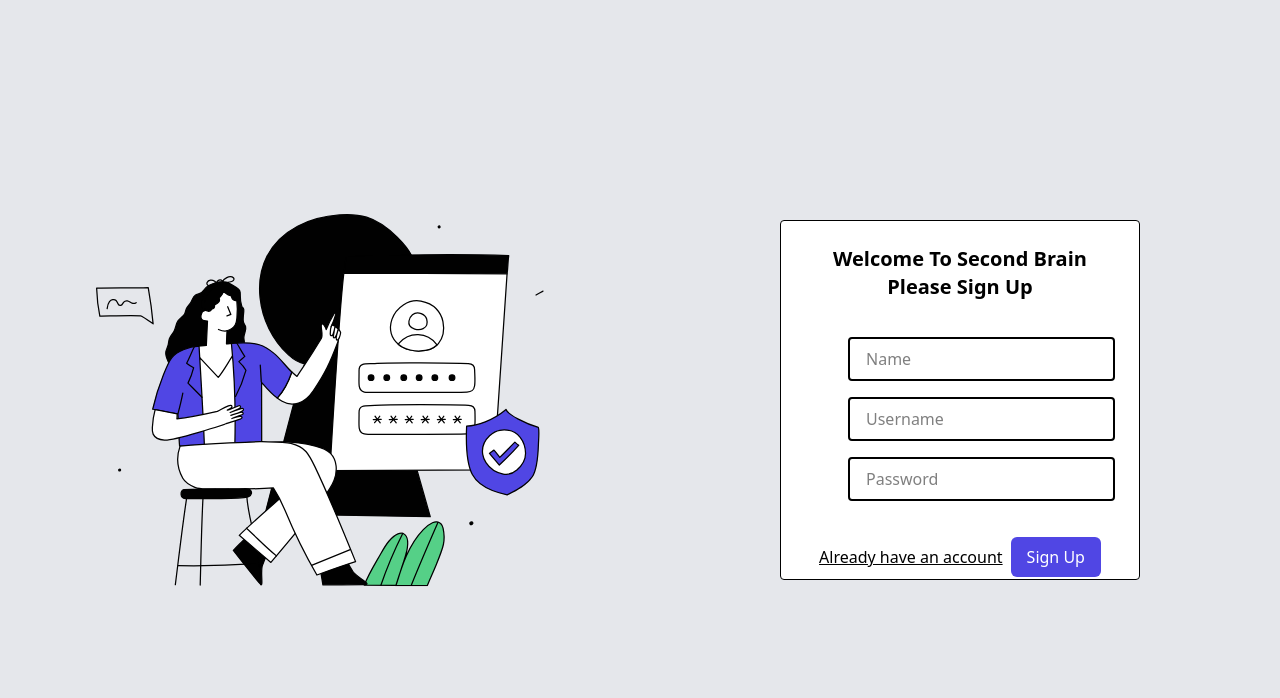
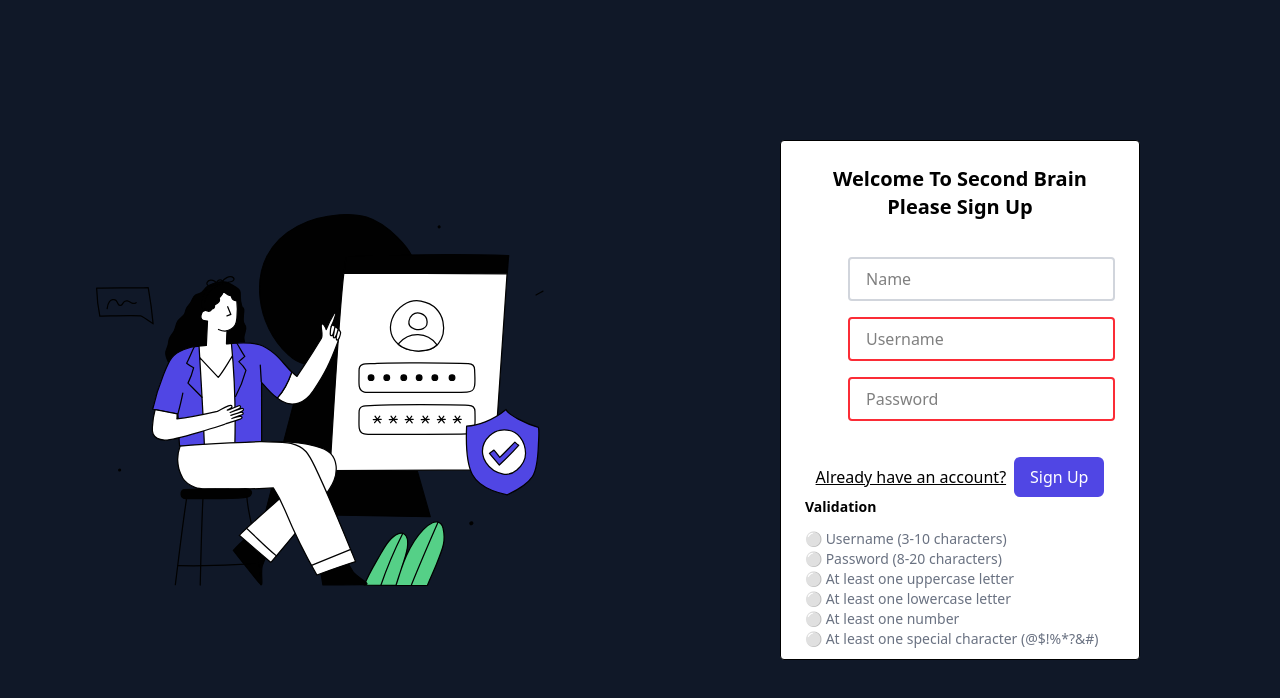
Before and after one commit to Arihant09x/Second-Brain, a React (Vite) app in the folder brainly-frontend/: page /Signup in a window 1280 px wide. Shown: the top 698 px of the page. Built offline with nearby package versions, Linux system fonts and the light colour scheme.

Commit message:
final change

```diff
--- a/brainly-frontend/package.json
+++ b/brainly-frontend/package.json
@@ -23,7 +23,8 @@
     "react-icon": "^1.0.0",
     "react-icons": "^5.4.0",
     "react-router-dom": "^7.1.5",
-    "react-spinners": "^0.15.0"
+    "react-spinners": "^0.15.0",
+    "zod": "^3.24.2"
   },
   "devDependencies": {
     "@eslint/js": "^9.19.0",
--- a/brainly-frontend/src/components/Input.tsx
+++ b/brainly-frontend/src/components/Input.tsx
@@ -4,17 +4,34 @@ interface InputOnchange {
   refence?: React.Ref<HTMLInputElement>;
   onFocus?: React.Ref<HTMLInputElement>;
   value?: string;
+  onChange?: (e: React.ChangeEvent<HTMLInputElement>) => void;
+  isValid?: boolean | null;
 }
-export function Input({ type, placeholder, refence, value }: InputOnchange) {
+
+export function Input({
+  type,
+  placeholder,
+  refence,
+  value,
+  onChange,
+  isValid = null,
+}: InputOnchange) {
   return (
     <div>
       <input
         placeholder={placeholder}
         type={type}
-        className="px-4 py-2 border-2 rounded m-2"
-        onFocus={placeholder}
+        className={`px-4 py-2 border-2 rounded m-2 ${
+          isValid === null
+            ? "border-gray-300"
+            : isValid
+              ? "border-green-500"
+              : "border-red-500"
+        }`}
+        onFocus={() => {}}
         ref={refence}
         value={value}
+        onChange={onChange}
       ></input>
     </div>
   );
--- a/brainly-frontend/src/pages/Signin.tsx
+++ b/brainly-frontend/src/pages/Signin.tsx
@@ -1,4 +1,6 @@
 import { useRef, useState } from "react";
+import { z } from "zod";
+
 import Button from "../components/Button";
 import { Input } from "../components/Input";
 import axios from "axios";
@@ -10,20 +12,59 @@ import login from "../assets/Secure-login.svg";
 
 export function Signin() {
   const [isLoading, setLoading] = useState(false);
+  const [username, setUsername] = useState("");
+  const [password, setPassword] = useState("");
+  const [validationChecks, setValidationChecks] = useState({
+    usernameLength: false,
+    passwordLength: false,
+    uppercase: false,
+    lowercase: false,
+    number: false,
+    specialChar: false,
+  });
+
+  const usernameSchema = z.string().min(3).max(10);
+  const passwordSchema = z
+    .string()
+    .min(8)
+    .max(20)
+    .regex(/[A-Z]/)
+    .regex(/[a-z]/)
+    .regex(/[0-9]/)
+    .regex(/[@$!%*?&#]/);
+
   const [errorMessage, setErrorMessage] = useState<string | null>(null);
   const [TrueOrFalse, setValue] = useState(false);
   const usernameRef = useRef<HTMLInputElement>(null);
   const passwordRef = useRef<HTMLInputElement>(null);
   const navigate = useNavigate();
 
+  function handleUsernameChange(e: React.ChangeEvent<HTMLInputElement>) {
+    setUsername(e.target.value);
+    setValidationChecks((prev) => ({
+      ...prev,
+      usernameLength: usernameSchema.safeParse(e.target.value).success,
+    }));
+  }
+
+  function handlePasswordChange(e: React.ChangeEvent<HTMLInputElement>) {
+    const value = e.target.value;
+    setPassword(value);
+    setValidationChecks({
+      passwordLength: value.length >= 8 && value.length <= 20,
+      uppercase: /[A-Z]/.test(value),
+      lowercase: /[a-z]/.test(value),
+      number: /[0-9]/.test(value),
+      specialChar: /[@$!%*?&#]/.test(value),
+      usernameLength: validationChecks.usernameLength, // Keep username validation
+    });
+  }
+
   async function signin() {
     try {
       setLoading(true);
-      const username = usernameRef.current?.value;
-      const password = passwordRef.current?.value;
-
       if (!username || !password) {
-        setErrorMessage("Username and Password are required");
+        setErrorMessage("⚠️ Username and Password are required");
         setValue(false);
         setLoading(false);
         return;
@@ -37,20 +78,15 @@ export function Signin() {
       const jwt = response.data.token;
       if (jwt) {
         localStorage.setItem("token", jwt);
-        console.log("Token stored in local storage:", jwt);
-        setErrorMessage("SignIn Successfully");
+        setErrorMessage(" Sign-In Successful!");
         setValue(true);
-        setTimeout(() => {
-          navigate("/Dashboard");
-        }, 2000);
+        setTimeout(() => navigate("/Dashboard"), 2000);
       } else {
-        console.error("Token not received from backend");
-        setErrorMessage("Signin failed. Please try again!");
+        setErrorMessage(" Sign-in failed. Please try again!");
         setValue(false);
       }
     } catch (error) {
-      console.error("Signin failed:", error);
-      setErrorMessage("Signin failed. Please try again!");
+      setErrorMessage(" Sign-in failed. Please try again!");
       setValue(false);
     } finally {
       setLoading(false);
@@ -70,19 +106,59 @@ export function Signin() {
       ></div>
 
       <div className="w-1/2 flex justify-center items-center">
-        <div className="bg-white rounded border w-90 h-90 p-6">
+        <div className="bg-white rounded border w-90 h-130 p-6">
           <div className="text-center font-bold text-xl">
             <p>Welcome To Second Brain</p>
             <p>Please Sign In</p>
           </div>
+
           <div className="mx-auto mt-7 max-w-60">
-            <Input refence={usernameRef} type="text" placeholder="Username" />
+            {/* Username Input */}
+            <Input
+              refence={usernameRef}
+              type="text"
+              placeholder="Username"
+              value={username}
+              onChange={handleUsernameChange}
+              isValid={validationChecks.usernameLength}
+              className={
+                username.length === 0
+                  ? "border-gray-400"
+                  : validationChecks.usernameLength
+                    ? "border-green-500"
+                    : "border-red-500"
+              }
+            />
+
+            {/* Password Input */}
             <Input
               refence={passwordRef}
               type="password"
               placeholder="Password"
+              value={password}
+              onChange={handlePasswordChange}
+              isValid={
+                validationChecks.passwordLength &&
+                validationChecks.uppercase &&
+                validationChecks.lowercase &&
+                validationChecks.number &&
+                validationChecks.specialChar
+              }
+              className={
+                password.length === 0
+                  ? "border-gray-400"
+                  : validationChecks.passwordLength &&
+                      validationChecks.uppercase &&
+                      validationChecks.lowercase &&
+                      validationChecks.number &&
+                      validationChecks.specialChar
+                    ? "border-green-500"
+                    : "border-red-500"
+              }
             />
           </div>
+
+          {/* Sign In Button */}
           <div className="flex justify-center items-center gap-2 mt-7">
             <Button
               variant="primary"
@@ -93,6 +169,8 @@ export function Signin() {
               loading={isLoading}
             />
           </div>
+
+          {/* Error or Success Message */}
           {errorMessage && (
             <LabelInput
               label={errorMessage}
@@ -100,12 +178,72 @@ export function Signin() {
               startIcon={TrueOrFalse ? <SuccessIcon /> : <ErrorIcon />}
             />
           )}
+
+          {/* Signup Link */}
           <a
             className="flex justify-center items-center mt-3 hover:underline"
             href="/signup"
           >
             Create an account?
           </a>
+
+          {/* Bullet-point Validation */}
+          <ul className="mt-3 text-sm">
+            <h1 className="font-bold text-sm">Validation</h1>
+            <li
+              className={
+                validationChecks.usernameLength
+                  ? "text-green-600"
+                  : "text-gray-500"
+              }
+            >
+              {validationChecks.usernameLength ? "✅" : "⚪"} Username (3-10
+              characters)
+            </li>
+            <li
+              className={
+                validationChecks.passwordLength
+                  ? "text-green-600"
+                  : "text-gray-500"
+              }
+            >
+              {validationChecks.passwordLength ? "✅" : "⚪"} Password (8-20
+              characters)
+            </li>
+            <li
+              className={
+                validationChecks.uppercase ? "text-green-600" : "text-gray-500"
+              }
+            >
+              {validationChecks.uppercase ? "✅" : "⚪"} At least one uppercase
+              letter
+            </li>
+            <li
+              className={
+                validationChecks.lowercase ? "text-green-600" : "text-gray-500"
+              }
+            >
+              {validationChecks.lowercase ? "✅" : "⚪"} At least one lowercase
+              letter
+            </li>
+            <li
+              className={
+                validationChecks.number ? "text-green-600" : "text-gray-500"
+              }
+            >
+              {validationChecks.number ? "✅" : "⚪"} At least one number
+            </li>
+            <li
+              className={
+                validationChecks.specialChar
+                  ? "text-green-600"
+                  : "text-gray-500"
+              }
+            >
+              {validationChecks.specialChar ? "✅" : "⚪"} At least one special
+              character (@$!%*?&#)
+            </li>
+          </ul>
         </div>
       </div>
     </div>
--- a/brainly-frontend/src/pages/Signup.tsx
+++ b/brainly-frontend/src/pages/Signup.tsx
@@ -1,4 +1,5 @@
 import { useRef, useState } from "react";
+import { z } from "zod";
 import Button from "../components/Button";
 import { Input } from "../components/Input";
 import axios from "axios";
@@ -10,21 +11,60 @@ import secure from "../assets/signup.svg";
 
 export function Signup() {
   const [isLoading, setLoading] = useState(false);
+  const [name, setName] = useState("");
+  const [username, setUsername] = useState("");
+  const [password, setPassword] = useState("");
+  const [validationChecks, setValidationChecks] = useState({
+    usernameLength: false,
+    passwordLength: false,
+    uppercase: false,
+    lowercase: false,
+    number: false,
+    specialChar: false,
+  });
+
+  const usernameSchema = z.string().min(3).max(10);
+  const passwordSchema = z
+    .string()
+    .min(8)
+    .max(20)
+    .regex(/[A-Z]/)
+    .regex(/[a-z]/)
+    .regex(/[0-9]/)
+    .regex(/[@$!%*?&#]/);
+
   const [errorMessage, setErrorMessage] = useState<string | null>(null);
   const [TrueOrFalse, setValue] = useState(false);
   const navigate = useNavigate();
   const usernameRef = useRef<HTMLInputElement>(null);
   const passwordRef = useRef<HTMLInputElement>(null);
 
+  function handleUsernameChange(e: React.ChangeEvent<HTMLInputElement>) {
+    setUsername(e.target.value);
+    setValidationChecks((prev) => ({
+      ...prev,
+      usernameLength: usernameSchema.safeParse(e.target.value).success,
+    }));
+  }
+
+  function handlePasswordChange(e: React.ChangeEvent<HTMLInputElement>) {
+    const value = e.target.value;
+    setPassword(value);
+    setValidationChecks({
+      passwordLength: value.length >= 8 && value.length <= 20,
+      uppercase: /[A-Z]/.test(value),
+      lowercase: /[a-z]/.test(value),
+      number: /[0-9]/.test(value),
+      specialChar: /[@$!%*?&#]/.test(value),
+      usernameLength: validationChecks.usernameLength, // Keep username validation
+    });
+  }
+
   async function signup() {
     try {
       setLoading(true);
-      const name = usernameRef.current?.value;
-      const username = usernameRef.current?.value;
-      const password = passwordRef.current?.value;
-
       if (!name || !username || !password) {
-        setErrorMessage("Username and Password are required!");
+        setErrorMessage("⚠️ All fields are required!");
         setValue(false);
         setLoading(false);
         return;
@@ -35,14 +75,11 @@ export function Signup() {
         password,
       });
 
-      setErrorMessage("You have signed up successfully! ");
+      setErrorMessage(" Signed up successfully!");
       setValue(true);
-      setTimeout(() => {
-        navigate("/signin");
-      }, 2000);
+      setTimeout(() => navigate("/signin"), 2000);
     } catch (error) {
-      console.error("Signup failed:", error);
-      setErrorMessage("Signup failed. Please try again! ");
+      setErrorMessage(" Signup failed. Please try again!");
       setValue(false);
     } finally {
       setLoading(false);
@@ -50,7 +87,7 @@ export function Signup() {
   }
 
   return (
-    <div className="h-screen w-screen bg-gray-200 flex">
+    <div className="h-screen w-screen bg-gray-900 flex">
       <div
         className="w-1/2 h-screen bg-cover bg-center"
         style={{
@@ -60,24 +97,72 @@ export function Signup() {
           backgroundPosition: "center",
         }}
       ></div>
+
       <div className="w-1/2 flex justify-center items-center">
-        <div className="bg-white rounded border w-90 h-90 p-6">
+        <div className="bg-white rounded border w-90 h-130 p-6">
           <div className="text-center font-bold text-xl">
             <p>Welcome To Second Brain</p>
             <p>Please Sign Up</p>
           </div>
+
           <div className="mx-auto mt-7 max-w-60">
-            <Input placeholder="Name" type={"text"} />
-            <Input refence={usernameRef} type={"text"} placeholder="Username" />
+            {/* Name Input */}
+            <Input
+              placeholder="Name"
+              type="text"
+              value={name}
+              onChange={(e) => setName(e.target.value)}
+            />
+
+            {/* Username Input */}
+            <Input
+              refence={usernameRef}
+              type="text"
+              placeholder="Username"
+              value={username}
+              onChange={handleUsernameChange}
+              isValid={validationChecks.usernameLength}
+              className={
+                username.length === 0
+                  ? "border-gray-400"
+                  : validationChecks.usernameLength
+                    ? "border-green-500"
+                    : "border-red-500"
+              }
+            />
+
+            {/* Password Input */}
             <Input
               refence={passwordRef}
-              type={"password"}
+              type="password"
               placeholder="Password"
+              value={password}
+              onChange={handlePasswordChange}
+              isValid={
+                validationChecks.passwordLength &&
+                validationChecks.uppercase &&
+                validationChecks.lowercase &&
+                validationChecks.number &&
+                validationChecks.specialChar
+              }
+              className={
+                password.length === 0
+                  ? "border-gray-400"
+                  : validationChecks.passwordLength &&
+                      validationChecks.uppercase &&
+                      validationChecks.lowercase &&
+                      validationChecks.number &&
+                      validationChecks.specialChar
+                    ? "border-green-500"
+                    : "border-red-500"
+              }
             />
           </div>
+
+          {/* Signup Button */}
           <div className="flex justify-center items-center gap-2 mt-7">
             <a className="underline hover:cursor-pointer" href="/signin">
-              Already have an account
+              Already have an account?
             </a>
             <Button
               variant="primary"
@@ -87,6 +172,8 @@ export function Signup() {
               loading={isLoading}
             />
           </div>
+
+          {/* Error or Success Message */}
           {errorMessage && (
             <LabelInput
               label={errorMessage}
@@ -94,6 +181,64 @@ export function Signup() {
               startIcon={TrueOrFalse ? <SuccessIcon /> : <ErrorIcon />}
             />
           )}
+
+          {/* Bullet-point Validation */}
+          <h1 className="text-sm font-bold">Validation</h1>
+          <ul className="mt-3 text-sm">
+            <li
+              className={
+                validationChecks.usernameLength
+                  ? "text-green-600"
+                  : "text-gray-500"
+              }
+            >
+              {validationChecks.usernameLength ? "✅" : "⚪"} Username (3-10
+              characters)
+            </li>
+            <li
+              className={
+                validationChecks.passwordLength
+                  ? "text-green-600"
+                  : "text-gray-500"
+              }
+            >
+              {validationChecks.passwordLength ? "✅" : "⚪"} Password (8-20
+              characters)
+            </li>
+            <li
+              className={
+                validationChecks.uppercase ? "text-green-600" : "text-gray-500"
+              }
+            >
+              {validationChecks.uppercase ? "✅" : "⚪"} At least one uppercase
+              letter
+            </li>
+            <li
+              className={
+                validationChecks.lowercase ? "text-green-600" : "text-gray-500"
+              }
+            >
+              {validationChecks.lowercase ? "✅" : "⚪"} At least one lowercase
+              letter
+            </li>
+            <li
+              className={
+                validationChecks.number ? "text-green-600" : "text-gray-500"
+              }
+            >
+              {validationChecks.number ? "✅" : "⚪"} At least one number
+            </li>
+            <li
+              className={
+                validationChecks.specialChar
+                  ? "text-green-600"
+                  : "text-gray-500"
+              }
+            >
+              {validationChecks.specialChar ? "✅" : "⚪"} At least one special
+              character (@$!%*?&#)
+            </li>
+          </ul>
         </div>
       </div>
     </div>
```
Also changed, not shown: 3 other files (tests, documents, lock files or other folders).
